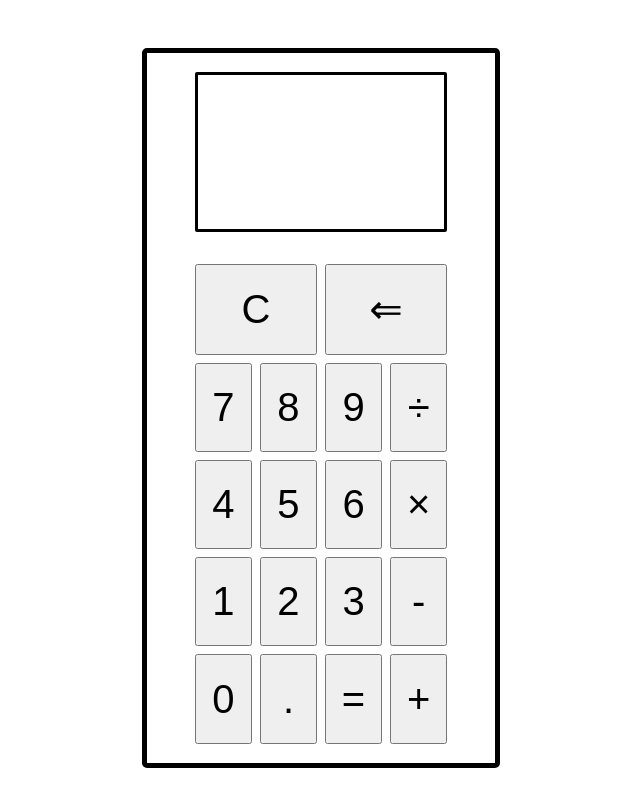
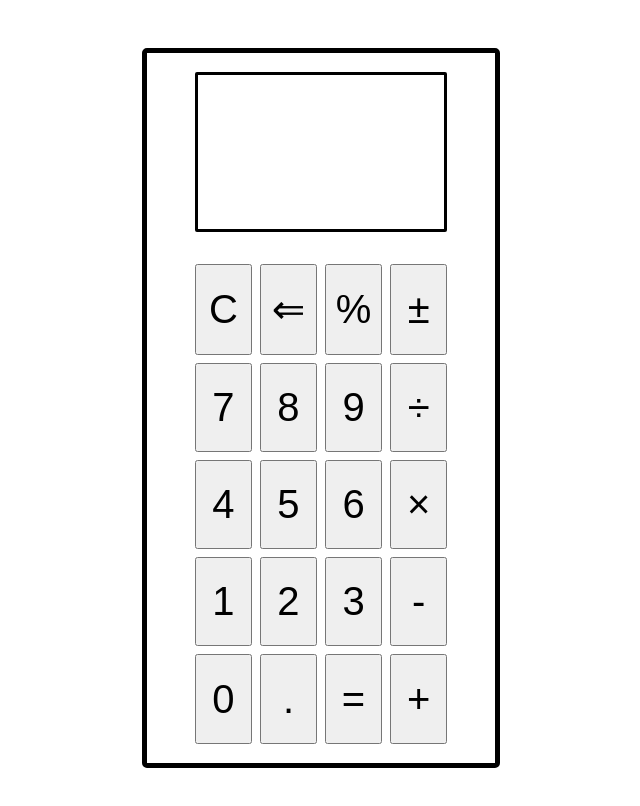
Before and after one commit to TambukinErick/TOP-calculator, a plain HTML site: page index.html in a window 1280 px wide. Shown: the whole page, without its empty margins (319-959 px from the left). Drawn offline with Linux system fonts and the light colour scheme.

Commit message:
Add percentage and negative buttons in calculator

```diff
--- a/index.html
+++ b/index.html
@@ -20,6 +20,8 @@
           <div class="button-row">
             <button type="button" class="calculator-btn" value="clear" id="clear-btn">C</button>
             <button type="button" class="calculator-btn" value="backspace" id="backspace-btn">&#8656;</button>
+            <button type="button" class="calculator-btn" value="%">%</button>
+            <button type="button" class="calculator-btn" value="+/-">&#177;</button>
           </div>
           <div class="button-row">
             <button type="button" class="calculator-btn" value="7" id="7-btn">7</button>
```
